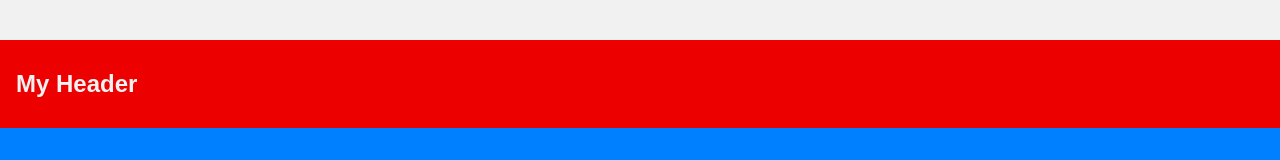
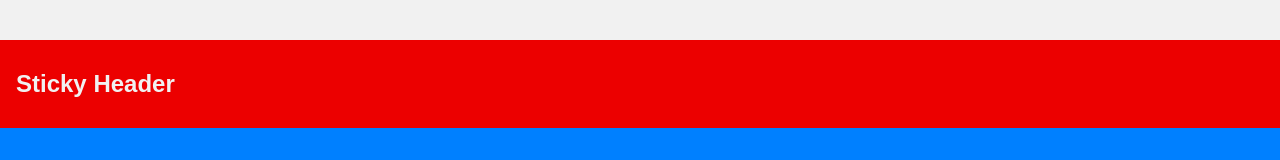
Before and after one commit to Harsh-Trivedi03/css, a plain HTML site: page sticky.html in a window 1280 px wide. Shown: the part 134-294 px from the top of the page. Drawn offline with Linux system fonts and the light colour scheme.

Commit message:
Update sticky.html

```diff
--- a/sticky.html
+++ b/sticky.html
@@ -49,7 +49,7 @@ background-color : #0080FF;
 
 <div class="header-container">
   <div class="header" id="myHeader">
-    <h2>My Header</h2>
+    <h2>Sticky Header</h2>
   </div>
   <div class="content">
     <h3>On Scroll Sticky Header (Inside Section)</h3>
```
